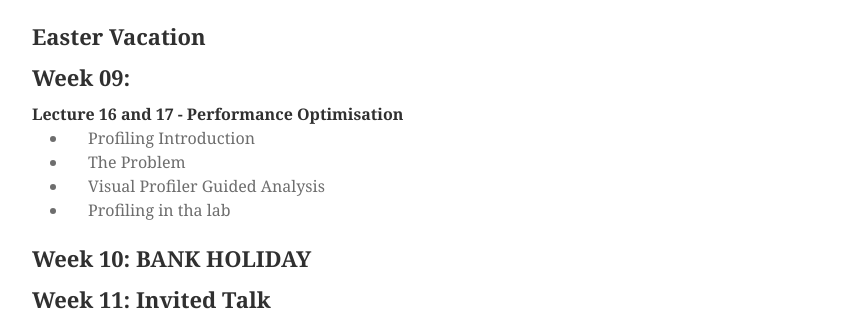
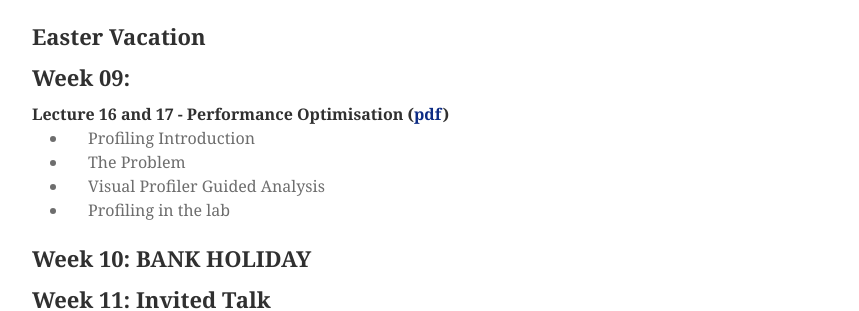
Before and after one commit to mondus/mondus.github.io, a Jekyll site: the page built from teaching/COM4521/index.md, in a window 1280 px wide and 900 px high, scrolled down 3495 px. Shown: the part 157-468 px from the top of the window, without its empty margins (208-1067 px from the left). Built offline with Jekyll 4.4.1, drawn with Linux system fonts in a browser that asks for light colours; nearby versions of some CDN libraries; some web fonts are replaced.

Commit message:
Update index.md

```diff
--- a/teaching/COM4521/index.md
+++ b/teaching/COM4521/index.md
@@ -167,12 +167,12 @@ Lectures will take place on Mondays 15:00 until 17:00 in Diamond lecture theatre
 
 ## Week 09:
 
-#### Lecture 16 and 17 - Performance Optimisation
+#### Lecture 16 and 17 - Performance Optimisation ([pdf](https://drive.google.com/file/d/0B2HbOiEppVPMcW5oSEtNMzZJeTA/view?usp=sharing))
 
 * Profiling Introduction
 * The Problem
 * Visual Profiler Guided Analysis
-* Profiling in tha lab
+* Profiling in the lab
 
 ## Week 10: BANK HOLIDAY
 
```
